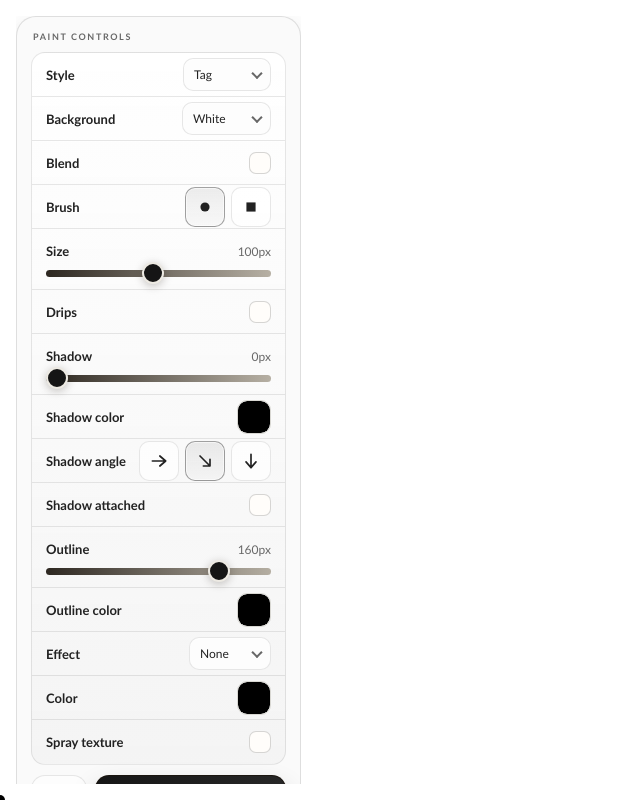
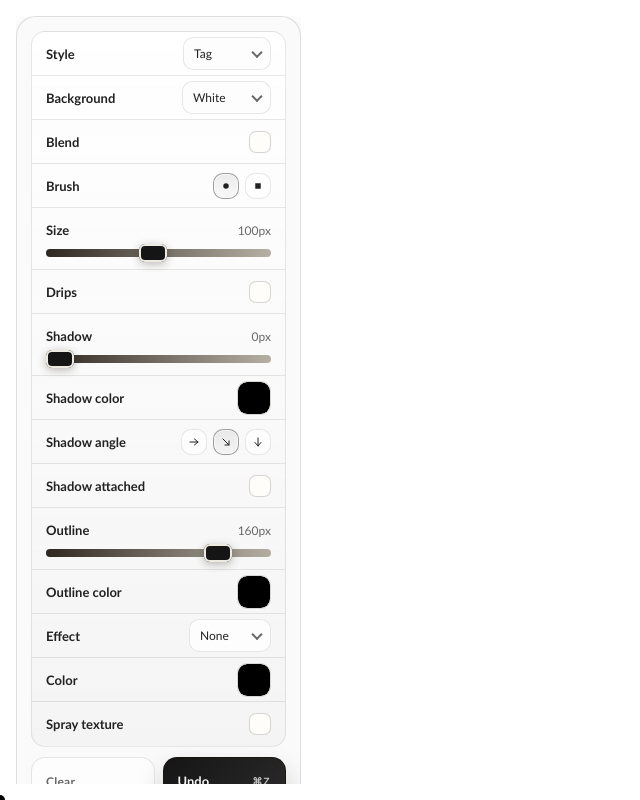
Before and after one commit to FuturaExtraBold/tagtoy, a React (Vite) app: page / in a window 1280 px wide. Shown: the whole page, without its empty margins (0-640 px from the left). Built offline with nearby package versions, Linux system fonts and the light colour scheme.

Commit message:
cleaned up randomize and control bar

```diff
--- a/src/components/controls/ControlPanel.tsx
+++ b/src/components/controls/ControlPanel.tsx
@@ -14,7 +14,6 @@ export function ControlPanel() {
   return (
     <div className="controls">
       <div className="controls__shell">
-        <p className="controls__eyebrow">Paint Controls</p>
         <div className="ctrl-menu">
           <StyleRow />
           <BrushRow />
@@ -23,16 +22,14 @@ export function ControlPanel() {
           {activeStyle === "tag" ? <TagRow /> : <FillRow />}
           <TextureRow />
         </div>
-        <div className="controls__footer">
+        <div className="controls__actions">
           <button className="controls__clear" type="button" onClick={clear}>
             Clear
           </button>
           <button className="controls__undo" type="button" onClick={undo}>
             <span>Undo</span>
-            <span className="controls__undo-hint">Press Z</span>
+            <span className="controls__undo-hint">⌘Z</span>
           </button>
-        </div>
-        <div className="controls__actions">
           <RandomizeButton />
           <button
             className="controls__export"
--- a/src/components/controls/RandomizeButton.tsx
+++ b/src/components/controls/RandomizeButton.tsx
@@ -10,21 +10,12 @@ const BACKGROUNDS = [
   "bodega.jpg",
 ];
 
-const OUTLINE_COLORS = [
-  "#000000",
-  "#0d0d2b",
-  "#0b1a0b",
-  "#1a000d",
-  "#0a1a2e",
-  "#1a0d00",
-  "#1a001a",
-];
-
 function hslToHex(h: number, s: number, l: number): string {
-  const a = (s * Math.min(l, 1 - l)) / 100;
+  const lf = l / 100;
+  const a = (s / 100) * Math.min(lf, 1 - lf);
   const f = (n: number) => {
     const k = (n + h / 30) % 12;
-    const c = l / 100 - a * Math.max(-1, Math.min(k - 3, 9 - k, 1));
+    const c = lf - a * Math.max(-1, Math.min(k - 3, 9 - k, 1));
     return Math.round(255 * c)
       .toString(16)
       .padStart(2, "0");
@@ -42,26 +33,45 @@ function randomVividHex(excludeHue?: number): [string, number] {
   return [hslToHex(h, s, l), h];
 }
 
+// Dark but visibly hued — for outline and shadow layers
+function randomDarkHex(excludeHue?: number): [string, number] {
+  let h: number;
+  do {
+    h = Math.floor(Math.random() * 360);
+  } while (excludeHue !== undefined && Math.abs(h - excludeHue) < 40);
+  const s = 50 + Math.random() * 40;
+  const l = 12 + Math.random() * 18;
+  return [hslToHex(h, s, l), h];
+}
+
 function pick<T>(arr: T[]): T {
   return arr[Math.floor(Math.random() * arr.length)];
 }
 
 export function RandomizeButton() {
-  const { setBackground, activeStyle } = useCanvas();
-  const { setGradientStart, setGradientEnd, setOutlineColor, setTagColor } =
-    useStyle();
+  const { setBackground } = useCanvas();
+  const {
+    setGradientStart,
+    setGradientEnd,
+    setOutlineColor,
+    setShadowColor,
+    setTagColor,
+    setThrowupColor,
+  } = useStyle();
 
   const handleRandomize = () => {
     const [startHex, startHue] = randomVividHex();
     const [endHex] = randomVividHex(startHue);
+    const [fillHex] = randomVividHex(startHue);
+    const [outlineHex, outlineHue] = randomDarkHex();
+    const [shadowHex] = randomDarkHex(outlineHue);
     setGradientStart(startHex);
     setGradientEnd(endHex);
-    setOutlineColor(pick(OUTLINE_COLORS));
+    setThrowupColor(fillHex);
+    setTagColor(fillHex);
+    setOutlineColor(outlineHex);
+    setShadowColor(shadowHex);
     setBackground(pick(BACKGROUNDS));
-    if (activeStyle === "tag") {
-      const [tagHex] = randomVividHex();
-      setTagColor(tagHex);
-    }
   };
 
   return (
--- a/src/contexts/CanvasContext.tsx
+++ b/src/contexts/CanvasContext.tsx
@@ -71,7 +71,11 @@ export function CanvasProvider({ children }: { children: ReactNode }) {
     const offscreen = document.createElement("canvas");
     offscreen.width = w;
     offscreen.height = h;
-    const ctx = offscreen.getContext("2d");
+    // Use display-p3 to match the browser's wide-color rendering of the WebGPU
+    // canvas — prevents desaturation when compositing on P3 displays.
+    const ctx =
+      offscreen.getContext("2d", { colorSpace: "display-p3" }) ??
+      offscreen.getContext("2d");
     if (!ctx) return;
 
     const composite = () => {
--- a/src/index.css
+++ b/src/index.css
@@ -202,11 +202,12 @@ canvas {
 }
 
 .ctrl-menu-item input[type="checkbox"]::before {
-  width: 11px;
-  height: 11px;
-  border-radius: 3px;
-  background: var(--button);
-  content: "";
+  content: "✕";
+  color: var(--button);
+  font-size: 14px;
+  font-weight: 900;
+  line-height: 1;
+  -webkit-text-stroke: 0.6px currentColor;
   transform: scale(0);
   transition: transform 140ms ease;
 }
@@ -228,8 +229,8 @@ canvas {
 }
 
 .ctrl-menu-item input[type="range"]::-webkit-slider-runnable-track {
-  height: 7px;
-  border-radius: 999px;
+  height: 8px;
+  border-radius: 10px;
   background: linear-gradient(
     90deg,
     rgb(34 28 21 / 0.95),
@@ -238,20 +239,22 @@ canvas {
 }
 
 .ctrl-menu-item input[type="range"]::-webkit-slider-thumb {
-  width: 22px;
-  height: 22px;
-  border: 2px solid rgb(255 252 245 / 0.92);
-  border-radius: 50%;
-  margin-top: -8px;
+  width: 28px;
+  height: 18px;
+  border: none;
+  border-radius: 6px;
+  margin-top: -5px;
   appearance: none;
   background: var(--button);
-  box-shadow: 0 2px 8px rgb(34 28 21 / 0.25);
+  box-shadow:
+    inset 0 0 0 2px rgb(255 252 245 / 0.92),
+    0 2px 8px rgb(34 28 21 / 0.3);
 }
 
 .ctrl-menu-item input[type="range"]::-moz-range-track {
-  height: 7px;
+  height: 8px;
   border: none;
-  border-radius: 999px;
+  border-radius: 10px;
   background: linear-gradient(
     90deg,
     rgb(34 28 21 / 0.95),
@@ -260,12 +263,14 @@ canvas {
 }
 
 .ctrl-menu-item input[type="range"]::-moz-range-thumb {
-  width: 22px;
-  height: 22px;
-  border: 2px solid rgb(255 252 245 / 0.92);
-  border-radius: 50%;
+  width: 28px;
+  height: 18px;
+  border: none;
+  border-radius: 6px;
   background: var(--button);
-  box-shadow: 0 2px 8px rgb(34 28 21 / 0.25);
+  box-shadow:
+    inset 0 0 0 2px rgb(255 252 245 / 0.92),
+    0 2px 8px rgb(34 28 21 / 0.3);
 }
 
 /* ── Color chip ── */
@@ -306,8 +311,8 @@ canvas {
 
 .brush-option {
   display: flex;
-  width: 40px;
-  height: 40px;
+  width: 26px;
+  height: 26px;
   align-items: center;
   justify-content: center;
   border: 1px solid var(--line);
@@ -336,23 +341,34 @@ canvas {
 }
 
 .brush-option__icon {
-  width: 20px;
-  height: 20px;
+  width: 12px;
+  height: 12px;
   flex: none;
 }
 
-/* ── Footer ── */
+/* ── Actions grid (all 4 buttons: Clear, Undo, Randomize, Export) ── */
 
-.controls__footer {
+.controls__actions {
   display: grid;
   gap: 8px;
-  grid-template-columns: auto minmax(0, 1fr);
+  grid-template-columns: 1fr 1fr;
 }
 
 .controls__clear,
-.controls__undo {
+.controls__undo,
+.controls__randomize,
+.controls__export {
+  display: flex;
+  align-items: center;
+  justify-content: space-between;
+  min-height: 48px;
+  padding: 0 14px;
   border-radius: 14px;
   cursor: pointer;
+  font: inherit;
+  font-size: 13px;
+  font-weight: 700;
+  gap: 8px;
   transition:
     transform 140ms ease,
     background-color 140ms ease,
@@ -360,34 +376,30 @@ canvas {
     border-color 140ms ease;
 }
 
-.controls__clear {
-  padding: 0 14px;
+.controls__clear,
+.controls__randomize,
+.controls__export {
   border: 1px solid var(--line);
   background: var(--surface-strong);
-  color: var(--text);
-  font: inherit;
-  font-size: 11px;
-  font-weight: 700;
+  box-shadow: inset 0 1px 0 rgb(255 255 255 / 0.7);
+  color: var(--muted);
+  font-size: 12px;
+  letter-spacing: 0.02em;
 }
 
-.controls__clear:hover {
+.controls__clear:hover,
+.controls__randomize:hover,
+.controls__export:hover {
   background: var(--surface-pressed);
+  color: var(--text);
+  transform: translateY(-1px);
 }
 
 .controls__undo {
-  display: flex;
-  width: 100%;
-  align-items: center;
-  justify-content: space-between;
-  padding: 13px 14px;
   border: 1px solid rgb(26 21 14 / 0.85);
   background: linear-gradient(135deg, var(--button), var(--button-strong));
   box-shadow: 0 14px 28px rgb(23 19 14 / 0.2);
   color: var(--button-text);
-  font: inherit;
-  font-size: 14px;
-  font-weight: 700;
-  gap: 10px;
 }
 
 .controls__undo:hover {
@@ -401,41 +413,6 @@ canvas {
   font-weight: 700;
   letter-spacing: 0.14em;
   text-transform: uppercase;
-}
-
-/* ── Bottom actions (Randomize + Export) ── */
-
-.controls__actions {
-  display: grid;
-  gap: 8px;
-  grid-template-columns: 1fr 1fr;
-}
-
-.controls__randomize,
-.controls__export {
-  padding: 10px 14px;
-  border: 1px solid var(--line);
-  border-radius: 14px;
-  background: var(--surface-strong);
-  box-shadow: inset 0 1px 0 rgb(255 255 255 / 0.7);
-  color: var(--muted);
-  cursor: pointer;
-  font: inherit;
-  font-size: 12px;
-  font-weight: 600;
-  letter-spacing: 0.03em;
-  transition:
-    background-color 140ms ease,
-    color 140ms ease,
-    box-shadow 140ms ease,
-    transform 140ms ease;
-}
-
-.controls__randomize:hover,
-.controls__export:hover {
-  background: var(--surface-pressed);
-  color: var(--text);
-  transform: translateY(-1px);
 }
 
 /* ── Focus ── */
@@ -462,11 +439,10 @@ canvas {
     gap: 8px;
   }
 
-  .controls__footer {
-    grid-template-columns: 1fr;
-  }
-
-  .controls__clear {
+  .controls__clear,
+  .controls__undo,
+  .controls__randomize,
+  .controls__export {
     min-height: 44px;
   }
 }
--- a/src/renderer/webgpu/tessellate.ts
+++ b/src/renderer/webgpu/tessellate.ts
@@ -37,6 +37,7 @@ function buildJoins(
   pts: Point[],
   r: number,
   out: number[],
+  radii?: number[],
 ): Array<[[number, number], [number, number]]> {
   const n = pts.length;
   const segs = n - 1;
@@ -114,7 +115,8 @@ function buildJoins(
         if (arc < 0) arc += Math.PI * 2; // ensure CCW sweep
       }
 
-      // Fan triangles to fill the arc gap
+      // Fan triangles to fill the arc gap (use local radius if provided)
+      const fanR = radii ? radii[i] : r;
       const steps = Math.max(2, Math.ceil(Math.abs(arc) / (Math.PI / 8)));
       for (let k = 0; k < steps; k++) {
         const fa = a0 + arc * (k / steps);
@@ -122,10 +124,10 @@ function buildJoins(
         out.push(
           p.x,
           p.y,
-          p.x + Math.cos(fa) * r,
-          p.y + Math.sin(fa) * r,
-          p.x + Math.cos(fb) * r,
-          p.y + Math.sin(fb) * r,
+          p.x + Math.cos(fa) * fanR,
+          p.y + Math.sin(fa) * fanR,
+          p.x + Math.cos(fb) * fanR,
+          p.y + Math.sin(fb) * fanR,
         );
       }
     }
@@ -267,14 +269,14 @@ export function tessellateBubble(
   const rMin = rMax * 0.04;
   const out: number[] = [];
 
-  // Per-point radius following a sine envelope
+  // Per-point radius: raised-sine envelope — exponent < 1 keeps center fatter
   const radii: number[] = pts.map((_, i) => {
     const t = i / (n - 1);
-    return rMin + (rMax - rMin) * Math.sin(Math.PI * t);
+    return rMin + (rMax - rMin) * Math.pow(Math.sin(Math.PI * t), 0.35);
   });
 
-  // buildJoins uses rMax for arc fans — minor approximation at tapered ends
-  const joins = buildJoins(pts, rMax, out);
+  // Pass radii so arc fans at corners scale to local width, not always rMax
+  const joins = buildJoins(pts, rMax, out, radii);
 
   for (let i = 0; i < n - 1; i++) {
     const p0 = pts[i],
```
Also changed, not shown: src/renderer/webgpu/GpuRenderer.ts (+13 -25 lines).
